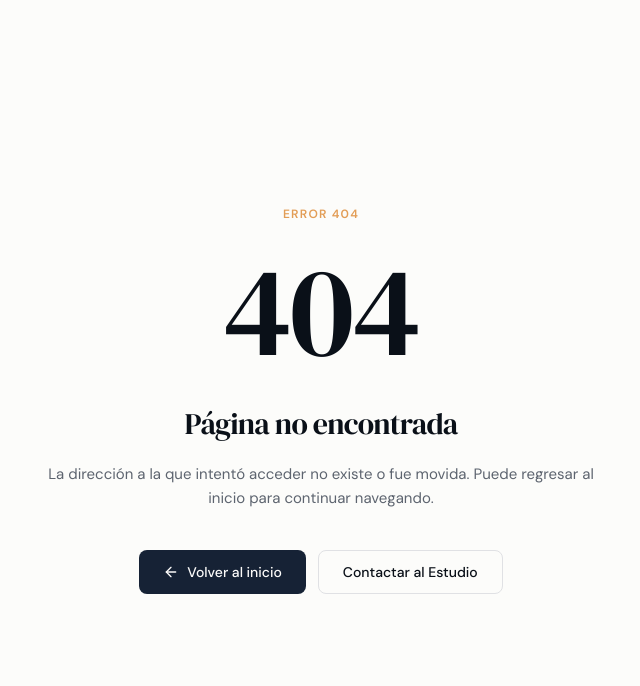
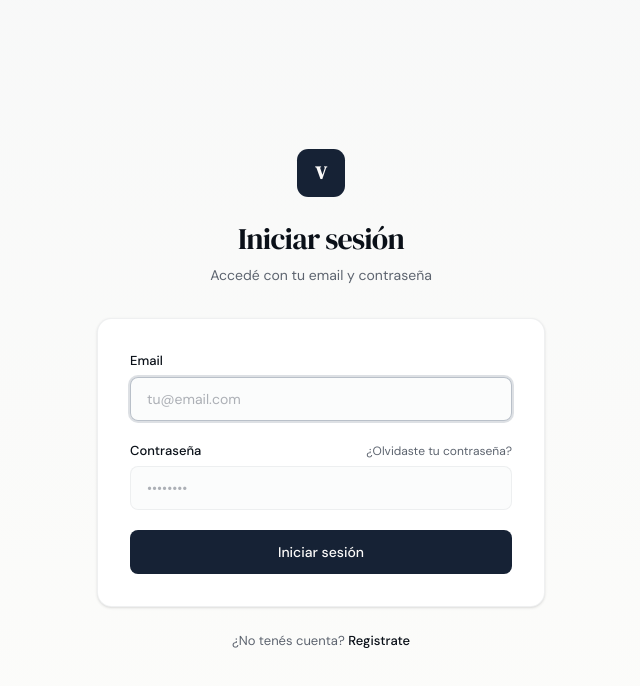
Before and after one commit to santiagobaglivo/jose-blog, a Next.js app: page /auth/login in a window 1280 px wide. Before the commit this address had no page. Shown: the top 686 px of the page, without its empty margins (319-959 px from the left). Built offline with nearby package versions, Linux system fonts and the light colour scheme.

Commit message:
fix(JB-32): Página /auth/login con server action
Resuelto por Claude Opus 4.7 (Syrox Runner)
Jira: JB-32

```diff
--- /dev/null
+++ b/src/app/auth/layout.tsx
@@ -0,0 +1,7 @@
+export default function AuthLayout({ children }: { children: React.ReactNode }) {
+  return (
+    <main className="flex-1 flex items-center justify-center bg-gradient-to-b from-secondary/40 to-transparent px-6 py-12">
+      {children}
+    </main>
+  );
+}
--- /dev/null
+++ b/src/app/auth/login/actions.ts
@@ -0,0 +1,42 @@
+"use server";
+
+import { z } from "zod";
+
+import { createClient } from "@/lib/supabase/server";
+
+const loginSchema = z.object({
+  email: z.string().email(),
+  password: z.string().min(8),
+  redirectedFrom: z.string().optional(),
+});
+
+export type SignInInput = z.infer<typeof loginSchema>;
+
+export type SignInResult = { ok: true; redirectTo: string } | { ok: false; error: string };
+
+const GENERIC_ERROR = "Email o contraseña incorrectos";
+
+function safeRedirect(value: string | undefined | null): string {
+  if (!value) return "/";
+  if (!value.startsWith("/") || value.startsWith("//")) return "/";
+  return value;
+}
+
+export async function signIn(input: SignInInput): Promise<SignInResult> {
+  const parsed = loginSchema.safeParse(input);
+  if (!parsed.success) {
+    return { ok: false, error: GENERIC_ERROR };
+  }
+
+  const supabase = await createClient();
+  const { error } = await supabase.auth.signInWithPassword({
+    email: parsed.data.email,
+    password: parsed.data.password,
+  });
+
+  if (error) {
+    return { ok: false, error: GENERIC_ERROR };
+  }
+
+  return { ok: true, redirectTo: safeRedirect(parsed.data.redirectedFrom) };
+}
--- /dev/null
+++ b/src/app/auth/login/login-form.tsx
@@ -0,0 +1,130 @@
+"use client";
+
+import { useState, useTransition } from "react";
+import { useRouter } from "next/navigation";
+import { useForm } from "react-hook-form";
+import { zodResolver } from "@hookform/resolvers/zod";
+import { z } from "zod";
+import { toast } from "sonner";
+import { Loader2, AlertCircle } from "lucide-react";
+
+import { cn } from "@/lib/utils";
+import { signIn } from "./actions";
+
+const formSchema = z.object({
+  email: z.string().min(1, "Ingresá tu email").email("Email inválido"),
+  password: z.string().min(8, "Mínimo 8 caracteres"),
+});
+
+type FormValues = z.infer<typeof formSchema>;
+
+export function LoginForm({ redirectedFrom }: { redirectedFrom?: string }) {
+  const router = useRouter();
+  const [isPending, startTransition] = useTransition();
+  const [serverError, setServerError] = useState<string | null>(null);
+
+  const {
+    register,
+    handleSubmit,
+    formState: { errors },
+  } = useForm<FormValues>({
+    resolver: zodResolver(formSchema),
+    defaultValues: { email: "", password: "" },
+  });
+
+  const onSubmit = (values: FormValues) => {
+    setServerError(null);
+    startTransition(async () => {
+      const result = await signIn({ ...values, redirectedFrom });
+      if (!result.ok) {
+        setServerError(result.error);
+        return;
+      }
+      toast.success("Sesión iniciada");
+      router.replace(result.redirectTo);
+      router.refresh();
+    });
+  };
+
+  return (
+    <form onSubmit={handleSubmit(onSubmit)} noValidate className="space-y-5">
+      {serverError && (
+        <div
+          role="alert"
+          className="flex items-start gap-2.5 rounded-lg border border-destructive/30 bg-destructive/5 px-4 py-3 text-[0.8125rem] text-destructive"
+        >
+          <AlertCircle className="h-4 w-4 shrink-0 mt-0.5" />
+          <span>{serverError}</span>
+        </div>
+      )}
+
+      <div className="space-y-1.5">
+        <label htmlFor="email" className="block text-[0.8125rem] font-medium text-foreground">
+          Email
+        </label>
+        <input
+          id="email"
+          type="email"
+          autoComplete="email"
+          autoFocus
+          disabled={isPending}
+          aria-invalid={!!errors.email}
+          {...register("email")}
+          className={cn(
+            "w-full h-11 px-4 bg-secondary/30 border border-border/50 rounded-lg text-[0.875rem] text-foreground placeholder:text-muted-foreground/50 focus:outline-none focus:ring-2 focus:ring-ring/20 focus:border-ring/40 transition-all disabled:opacity-60",
+            errors.email &&
+              "border-destructive/50 focus:ring-destructive/20 focus:border-destructive/50"
+          )}
+          placeholder="tu@email.com"
+        />
+        {errors.email && <p className="text-[0.75rem] text-destructive">{errors.email.message}</p>}
+      </div>
+
+      <div className="space-y-1.5">
+        <div className="flex items-center justify-between">
+          <label htmlFor="password" className="block text-[0.8125rem] font-medium text-foreground">
+            Contraseña
+          </label>
+          <a
+            href="/auth/recuperar"
+            className="text-[0.75rem] text-muted-foreground hover:text-foreground transition-colors"
+          >
+            ¿Olvidaste tu contraseña?
+          </a>
+        </div>
+        <input
+          id="password"
+          type="password"
+          autoComplete="current-password"
+          disabled={isPending}
+          aria-invalid={!!errors.password}
+          {...register("password")}
+          className={cn(
+            "w-full h-11 px-4 bg-secondary/30 border border-border/50 rounded-lg text-[0.875rem] text-foreground placeholder:text-muted-foreground/50 focus:outline-none focus:ring-2 focus:ring-ring/20 focus:border-ring/40 transition-all disabled:opacity-60",
+            errors.password &&
+              "border-destructive/50 focus:ring-destructive/20 focus:border-destructive/50"
+          )}
+          placeholder="••••••••"
+        />
+        {errors.password && (
+          <p className="text-[0.75rem] text-destructive">{errors.password.message}</p>
+        )}
+      </div>
+
+      <button
+        type="submit"
+        disabled={isPending}
+        className="w-full h-11 inline-flex items-center justify-center gap-2 rounded-lg bg-primary text-primary-foreground text-[0.875rem] font-medium hover:bg-primary/90 transition-colors disabled:opacity-70 disabled:cursor-not-allowed"
+      >
+        {isPending ? (
+          <>
+            <Loader2 className="h-4 w-4 animate-spin" />
+            Ingresando…
+          </>
+        ) : (
+          "Iniciar sesión"
+        )}
+      </button>
+    </form>
+  );
+}
--- /dev/null
+++ b/src/app/auth/login/page.tsx
@@ -0,0 +1,54 @@
+import type { Metadata } from "next";
+import Link from "next/link";
+
+import { LoginForm } from "./login-form";
+
+export const metadata: Metadata = {
+  title: "Iniciar sesión | Velázquez & Asociados",
+  description: "Acceso al área de miembros y panel editorial.",
+};
+
+type SearchParams = Promise<{ redirectedFrom?: string | string[] }>;
+
+function pickRedirect(value: string | string[] | undefined): string | undefined {
+  const raw = Array.isArray(value) ? value[0] : value;
+  if (!raw || !raw.startsWith("/") || raw.startsWith("//")) return undefined;
+  return raw;
+}
+
+export default async function LoginPage({ searchParams }: { searchParams: SearchParams }) {
+  const { redirectedFrom } = await searchParams;
+  const safeRedirect = pickRedirect(redirectedFrom);
+
+  return (
+    <div className="w-full max-w-md">
+      <div className="flex flex-col items-center text-center mb-8">
+        <Link
+          href="/"
+          aria-label="Volver al inicio"
+          className="h-12 w-12 rounded-xl bg-primary flex items-center justify-center transition-transform hover:scale-105"
+        >
+          <span className="text-primary-foreground font-serif font-bold text-lg">V</span>
+        </Link>
+        <h1 className="mt-6 font-serif text-3xl text-foreground tracking-tight">Iniciar sesión</h1>
+        <p className="mt-2 text-[0.875rem] text-muted-foreground">
+          Accedé con tu email y contraseña
+        </p>
+      </div>
+
+      <div className="bg-card border border-border/50 rounded-2xl p-8 shadow-sm">
+        <LoginForm redirectedFrom={safeRedirect} />
+      </div>
+
+      <p className="mt-6 text-center text-[0.8125rem] text-muted-foreground">
+        ¿No tenés cuenta?{" "}
+        <Link
+          href="/auth/registro"
+          className="text-foreground font-medium hover:underline underline-offset-4"
+        >
+          Registrate
+        </Link>
+      </p>
+    </div>
+  );
+}
```
